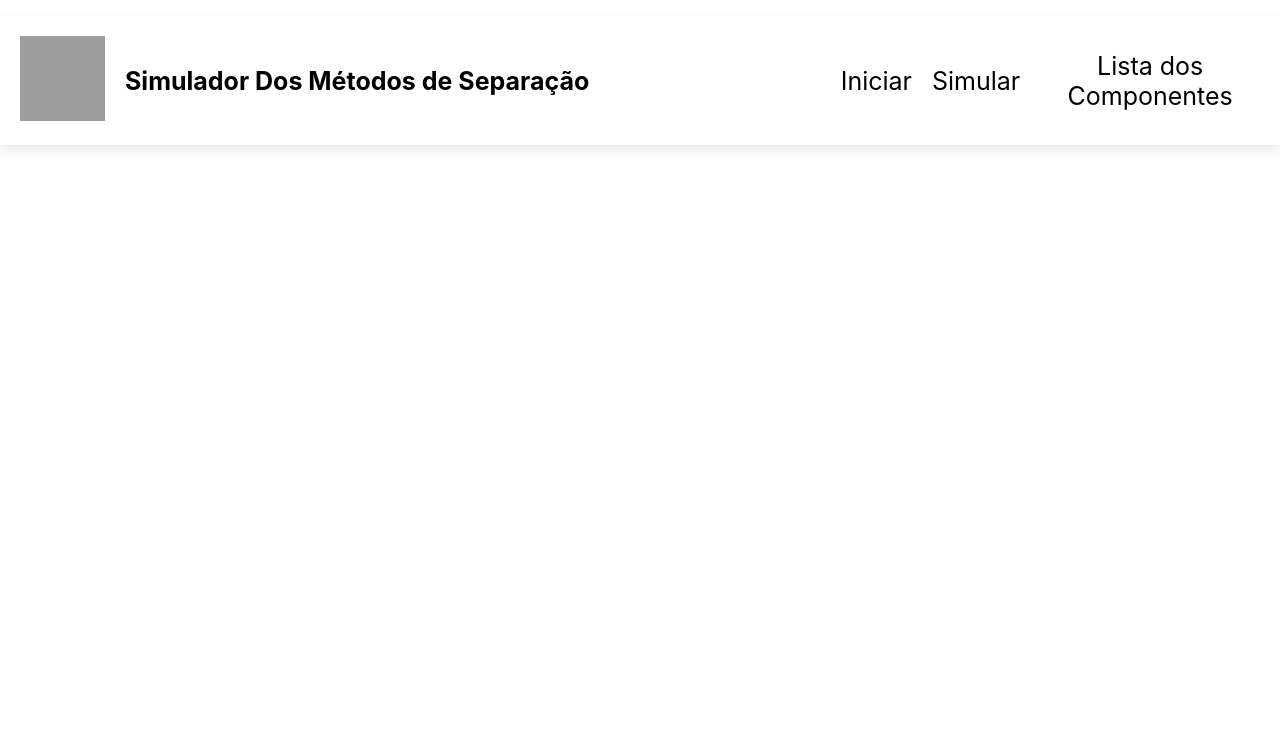
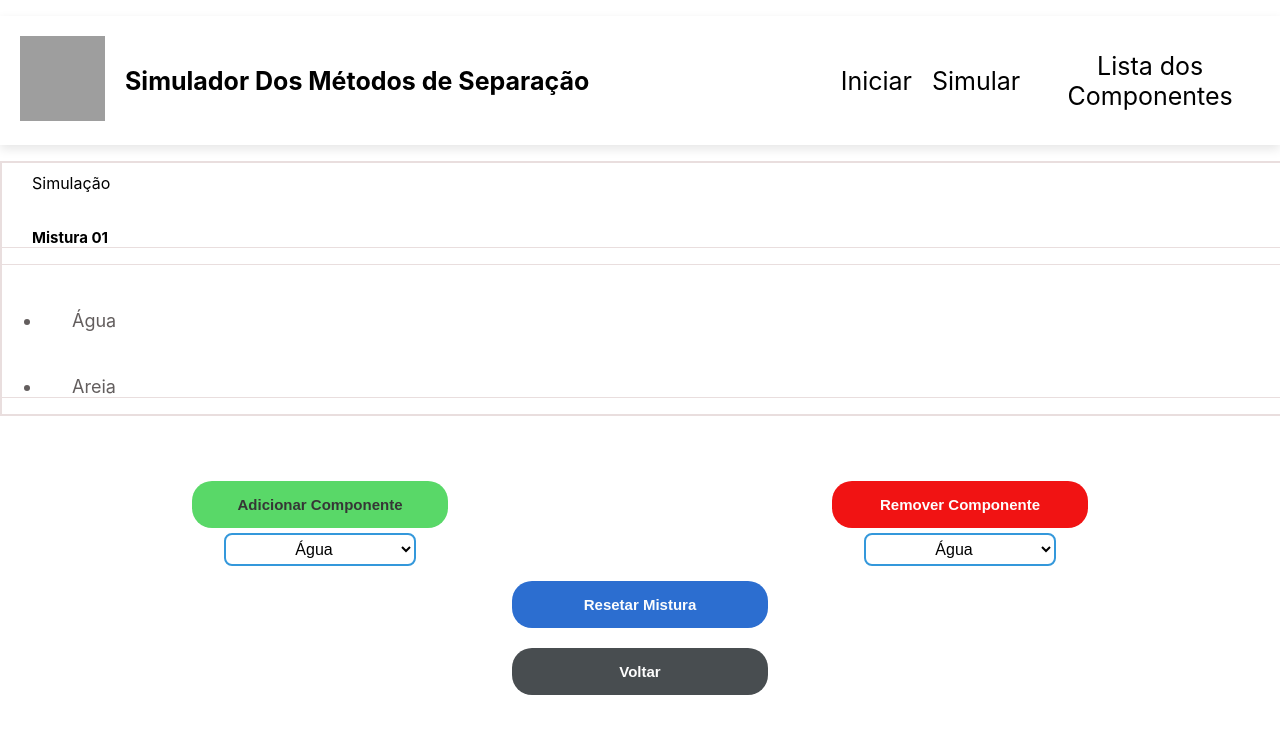
Before and after one commit to GustavoBoscato/SimuladorMetodosDeSeparacaoMisturas, a React (Create React App) app in the folder app/: page /laboratorioOpcao in a window 1280 px wide. Shown: the top 734 px of the page. Built offline with nearby package versions, Linux system fonts and the light colour scheme; grey boxes are pictures that could not be loaded.

Commit message:
Laboratório Opção interface

```diff
--- a/app/src/App.tsx
+++ b/app/src/App.tsx
@@ -13,6 +13,7 @@ import Simular from './pages/Home/Simular';
 import ListaComponente from './pages/Home/ListaComponente';
 import Iniciar from './pages/Home/Iniciar';
 import Modos from './Components/Principal/Modos';
+import LaboratorioOpção from './Components/Principal/LaboratorioOpção';
 function App() {
 
   const mistura1 = new Mistura([agua, areia]);
@@ -34,6 +35,7 @@ function App() {
         <Route path="/simular" element={< Simular/>} />
         <Route path="/listaComponente" element={<ListaComponente/>} />
         <Route path="/listaComponente" element={<Modos titulo='Modo Fácil' titulo2='Modo Difícil' texto='Iniciantes' texto2='Peritos'/>} />
+        <Route path="/laboratorioOpcao" element={<LaboratorioOpção/>} />
       </Routes>
 
     </BrowserRouter>
--- a/app/src/Components/Principal/Botao.css
+++ b/app/src/Components/Principal/Botao.css
@@ -5,5 +5,7 @@
     border: none;
     border-radius: 20px;
     width: 20%;
+    margin-top: 15px;
+    margin-bottom: 5px;
 
 }
--- a/app/src/Components/Principal/Botao.tsx
+++ b/app/src/Components/Principal/Botao.tsx
@@ -5,12 +5,12 @@ interface BotaoProps {
     colorFundo: string;
     colorTexto: string;
     texto: string;
-
+    width: string;
   }
-  const Botao: React.FC<BotaoProps> = ({colorFundo, colorTexto, texto}) => {
+  const Botao: React.FC<BotaoProps> = ({colorFundo, colorTexto, texto, width}) => {
   return (
     <>
-    <button className='buttonPadrao' style={{backgroundColor: colorFundo, color: colorTexto}}>{texto}</button>
+    <button className='buttonPadrao' style={{backgroundColor: colorFundo, color: colorTexto, width: width}}>{texto}</button>
     </>
   )
 }
--- a/app/src/Components/Principal/Laboratorio.css
+++ b/app/src/Components/Principal/Laboratorio.css
@@ -6,7 +6,6 @@
 .laboratorioOpcoes {
     display: flex;
     width: 70%;
-
     flex-direction: column;
 
 }
@@ -52,3 +51,6 @@
     flex-direction: column;
 
 }
+#voltarLaboratorio{
+    width: 40%;
+}
--- a/app/src/Components/Principal/Laboratorio.jsx
+++ b/app/src/Components/Principal/Laboratorio.jsx
@@ -7,6 +7,7 @@ import IconeVoltar from '../../img/IconeVoltar.png';
 import BicoDeEnyemeyer from '../../img/frascoLaboratorio.png' ;
 import Botao from './Botao';
 import SelectMetodos from './SelectMetodos';
+import { Link } from 'react-router-dom';
 const Laboratorio = () => {
     const mistura1 = new Mistura([agua, areia]);
   return (
@@ -24,7 +25,7 @@ const Laboratorio = () => {
             <div className="botoesLaboratorio">
               <Botao colorFundo='#000' colorTexto='#FDFDFD' texto='Separar'/>
               <SelectMetodos id='metodosModoLivre'/>
-              <Botao colorFundo='#484D50' colorTexto='#FDFDFD' texto='Opções'/>
+              <Link id='voltarLaboratorio' to="/laboratorioOpcao"><Botao colorFundo='#484D50' colorTexto='#FDFDFD' texto='Opções' width='100%'/></Link>
 
             </div>
 
--- /dev/null
+++ b/app/src/Components/Principal/LaboratorioOpção.css
@@ -0,0 +1,31 @@
+.adicionarOuRemover{
+    width: 100%;
+    display: flex;
+}
+.conteinerLaboratorioOpcao{
+    width: 100%;
+}
+.conteinerGeral{
+    display: flex;
+    width: 100%;
+
+
+}
+
+.resetarMisturaOuVoltar {
+    display: flex;
+    flex-direction: column;
+    justify-content: center;
+    align-items: center;
+}
+.conjuntoBotaoSelect {
+    display: flex;
+    flex-direction: column;
+    justify-content: center;
+    align-items: center;
+    width: 50%;
+    margin-top: 50px;
+}
+#voltarLaboratorioOpcao{
+    width: 20%;
+}
--- /dev/null
+++ b/app/src/Components/Principal/LaboratorioOpção.jsx
@@ -0,0 +1,41 @@
+import React from 'react'
+import './LaboratorioOpção.css';
+import ListaMisturaHorizontal from './ListaMisturaHorizontal'
+import { Mistura } from '../../data/Mistura';
+import { agua, areia } from '../../data/dataComponentes';
+import Botao from './Botao';
+import SelectComponente from './SelectComponente';
+import { Link } from 'react-router-dom';
+const LaboratorioOpção = () => {
+    const mistura1 = new Mistura([agua, areia]);
+  return (
+    <div>
+
+            <ListaMisturaHorizontal h6='Mistura 01' mistura={mistura1}/>
+            <div className="conteinerLaboratorioOpcao">
+
+
+
+            <div className="adicionarOuRemover">
+                <div className="conjuntoBotaoSelect">
+                    <Botao colorFundo='#59D868' colorTexto='#363636' texto='Adicionar Componente' width='40%'/>
+                    <SelectComponente id='selectAdicionarComponente' width='30%'/>
+                </div>
+                <div className="conjuntoBotaoSelect">
+                    <Botao colorFundo='#F11313' colorTexto='#FDFDFD' texto='Remover Componente' width='40%'/>
+                    <SelectComponente id='selectRemoverComponente' width='30%'/>
+                </div>
+                </div>
+            </div>
+            <div className="resetarMisturaOuVoltar">
+                <Botao colorFundo='#2C6ED0' colorTexto='#FDFDFD' texto='Resetar Mistura' className="botaoLaboratorio"/>
+                <Link id='voltarLaboratorioOpcao' to="/simular"><Botao colorFundo='#484D50' colorTexto='#FDFDFD' texto='Voltar' className="botaoLaboratorio" width='100%'/></Link>
+                </div>
+            </div>
+
+
+
+  )
+}
+
+export default LaboratorioOpção
--- a/app/src/Components/Principal/ListaMistura.css
+++ b/app/src/Components/Principal/ListaMistura.css
@@ -1,5 +1,6 @@
 .ListaMistura {
     width: 30%;
+
     border: 2px solid rgb(233, 222, 222);
     height: 95%;
     text-align: left;
--- a/app/src/Components/Principal/SelectComponente.css
+++ b/app/src/Components/Principal/SelectComponente.css
@@ -8,5 +8,5 @@
   text-align: center;
   cursor: pointer;
   outline: none;
-
+  width: 15%;
 }
--- a/app/src/Components/Principal/SelectComponente.tsx
+++ b/app/src/Components/Principal/SelectComponente.tsx
@@ -4,11 +4,12 @@ import { listaComponentes } from '../../data/dataComponentes';
 
 interface SelectComponenteProps {
     id: string;
+    width: string;
 }
 
-const SelectComponente: React.FC<SelectComponenteProps> = ({ id }) => {
+const SelectComponente: React.FC<SelectComponenteProps> = ({ id, width }) => {
     return (
-        <select className='selectComponentes' name="selectComponente" id={id}>
+        <select style={{width: width}} className='selectComponentes' name="selectComponente" id={id}>
             {listaComponentes.map((value, index) => (
                 <option key={index} value={value.nome}>{value.nome}</option>
             ))}
--- a/app/src/Components/Principal/SelectMetodos.css
+++ b/app/src/Components/Principal/SelectMetodos.css
@@ -9,5 +9,6 @@
     cursor: pointer;
     outline: none;
     margin: 15px 0px;
+    width: 50%;
 
   }
```
